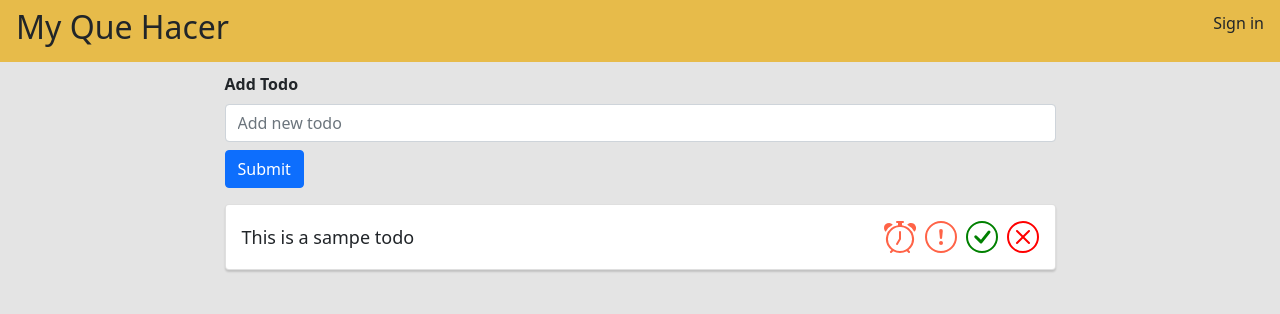
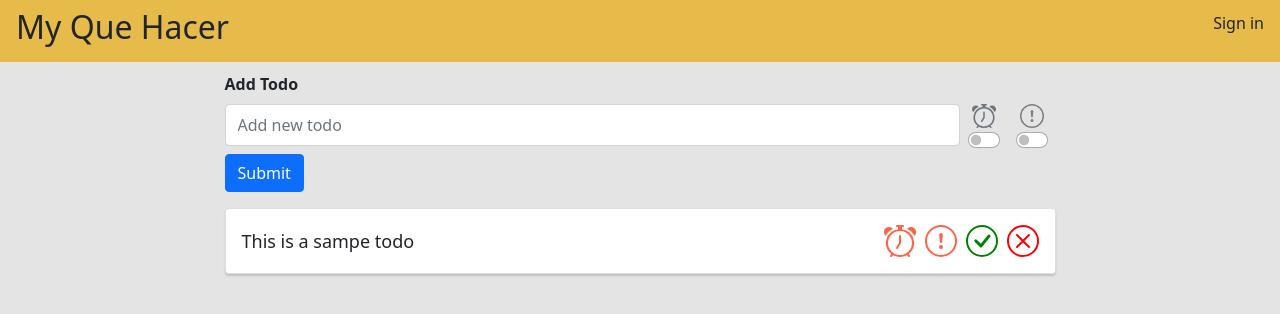
Before and after one commit to reneey30/my-que-hacer-frontend, a React (Create React App) app: page / in a window 1280 px wide. Shown: the top 314 px of the page. Built offline with nearby package versions, Linux system fonts and the light colour scheme.

Commit message:
styled the Add ToDo

```diff
--- a/src/App.css
+++ b/src/App.css
@@ -25,3 +25,7 @@ nav {
   box-shadow: 0px 2px 2px rgba(0,0,0,0.15);
   margin-bottom: 8px;
 }
+
+.active{
+  color: tomato;
+}
--- a/src/components/AddTodo.js
+++ b/src/components/AddTodo.js
@@ -1,6 +1,7 @@
 import { useState } from "react";
-import { Button, Form } from 'react-bootstrap';
-import 'bootstrap/dist/css/bootstrap.min.css';
+import { Button, Form } from "react-bootstrap";
+import "bootstrap/dist/css/bootstrap.min.css";
+import { Alarm, ExclamationCircle } from 'react-bootstrap-icons';
 
 // function AddTodo() {
 //   return (
@@ -11,12 +12,14 @@ import 'bootstrap/dist/css/bootstrap.min.css';
 function AddTodo({ todos, setTodos }) {
   const [value, setValue] = useState("");
 
-    const addTodo = text => {
+  const [urgentSelect, setUrgentSelect] = useState(false);
+
+  const addTodo = (text) => {
     const newTodos = [...todos, { text }];
     setTodos(newTodos);
   };
 
-    const handleSubmit = e => {
+  const handleSubmit = (e) => {
     e.preventDefault();
     if (!value) return;
     addTodo(value);
@@ -26,8 +29,40 @@ function AddTodo({ todos, setTodos }) {
   return (
     <Form className="col-9" onSubmit={handleSubmit}>
       <Form.Group>
-        <Form.Label><b>Add Todo </b></Form.Label>
-        <Form.Control type="text" className="input mb-2" value={value} onChange={e => setValue(e.target.value)} placeholder="Add new todo" />
+        <Form.Label>
+          <b>Add Todo </b>
+        </Form.Label>
+        <div className="row">
+          <div className="d-inline-flex">
+            <Form.Control
+              type="text"
+              className="input mb-2"
+              value={value}
+              onChange={(e) => setValue(e.target.value)}
+              placeholder="Add new todo"
+            />
+            <div className="d-flex flex-column justify-content-center ms-2">
+              <Alarm  size={24} className={`ms-1 ${urgentSelect ? "text-danger" : "text-secondary"}`}/>
+              <div className="form-check form-switch mx-auto">
+                <Form.Control
+                  className="input form-check-input"
+                  type="checkbox"
+                  id="flexSwitchCheckDefault"
+                />
+              </div>
+            </div>
+            <div className="d-flex flex-column justify-content-center ms-2">
+              <ExclamationCircle color="grey" size={24} className="ms-1"/>
+              <div className="form-check form-switch mx-auto">
+                <Form.Control
+                  className="input form-check-input"
+                  type="checkbox"
+                  id="flexSwitchCheckDefault"
+                />
+              </div>
+            </div>
+          </div>
+        </div>
       </Form.Group>
       <Button variant="primary mb-3" type="submit">
         Submit
@@ -36,4 +71,4 @@ function AddTodo({ todos, setTodos }) {
   );
 }
 
-export default AddTodo
+export default AddTodo;
```
Lines whose indentation alone changed are shown as unchanged.
